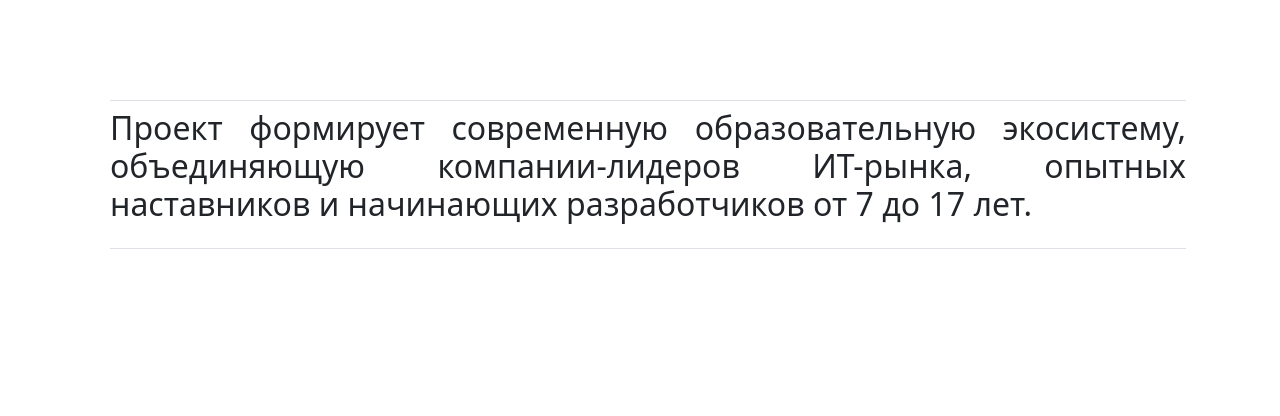
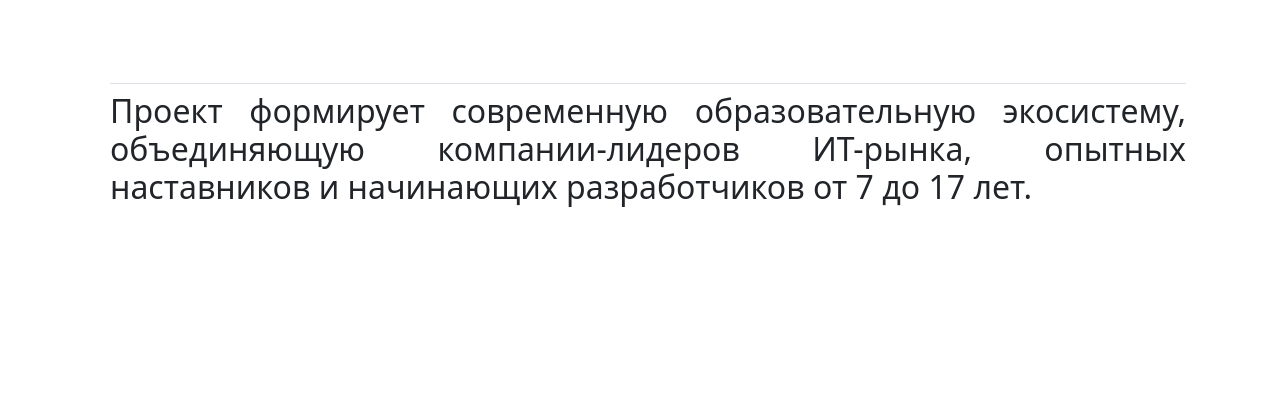
Before and after one commit to PavelDeichuk/flask_blog, a Python web app: template templates/index.html in a window 1280 px wide. Shown: the part 903-1319 px from the top of the page. Run offline with Jinja, Linux system fonts and the light colour scheme; the template is opened without the code that fills it, so the values that code supplies are empty.

Commit message:
Update index.html

```diff
--- a/templates/index.html
+++ b/templates/index.html
@@ -33,9 +33,9 @@
         <div class="icon-square bg-light text-dark d-inline-flex align-items-center justify-content-center fs-4 flex-shrink-0 me-3">
         </div>
         <div>
-              <h2 class="pb-2 border-bottom"><ya-tr-span data-index="32-0" data-translated="true" data-source-lang="en" data-target-lang="ru" data-value="Hanging icons" data-translation="Направления" data-ch="0" data-type="trSpan" data-selected="false"><center><p align="justify">«IT-куб» – инновационная площадка дополнительного образования детей, направленная на развитие знаний и навыков в области программирования. Для ребенка это центр притяжения, место куда хочется вернуться и продолжить развиваться дальше. Этот эффект создаётся за счет качественно новой инфраструктуры и высокого уровня материально-технического оснащения, а также интересных образовательных программ<br><br><br></p></center></ya-tr-span></h2>
+              <h2><ya-tr-span data-index="32-0" data-translated="true" data-source-lang="en" data-target-lang="ru" data-value="Hanging icons" data-translation="Направления" data-ch="0" data-type="trSpan" data-selected="false"><center><p align="justify">«IT-куб» – инновационная площадка дополнительного образования детей, направленная на развитие знаний и навыков в области программирования. Для ребенка это центр притяжения, место куда хочется вернуться и продолжить развиваться дальше. Этот эффект создаётся за счет качественно новой инфраструктуры и высокого уровня материально-технического оснащения, а также интересных образовательных программ<br><br><br></p></center></ya-tr-span></h2>
               <h2 class="pb-2 border-bottom"><ya-tr-span data-index="32-0" data-translated="true" data-source-lang="en" data-target-lang="ru" data-value="Hanging icons" data-translation="Направления" data-ch="0" data-type="trSpan" data-selected="false"><center><p align="justify"><img src="https://pic.rutubelist.ru/video/5b/31/5b31a07179cb0bb1cc1663c8f36b6f80.jpg"class="img-responsive" alt="it"><br><br><br></p></center></ya-tr-span></h2>
-              <h2 class="pb-2 border-bottom"><ya-tr-span data-index="32-0" data-translated="true" data-source-lang="en" data-target-lang="ru" data-value="Hanging icons" data-translation="Направления" data-ch="0" data-type="trSpan" data-selected="false"><center><p align="justify">Проект формирует современную образовательную экосистему, объединяющую компании-лидеров ИТ-рынка, опытных наставников и начинающих разработчиков от 7 до 17 лет.</p></center></ya-tr-span></h2>
+              <h2><ya-tr-span data-index="32-0" data-translated="true" data-source-lang="en" data-target-lang="ru" data-value="Hanging icons" data-translation="Направления" data-ch="0" data-type="trSpan" data-selected="false"><center><p align="justify">Проект формирует современную образовательную экосистему, объединяющую компании-лидеров ИТ-рынка, опытных наставников и начинающих разработчиков от 7 до 17 лет.</p></center></ya-tr-span></h2>
        </div>
       </div>
   </div>
```
